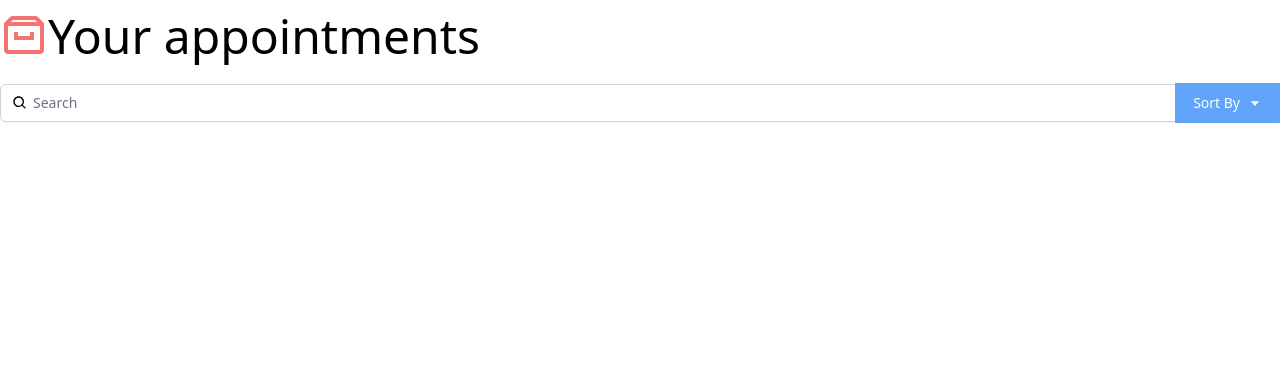
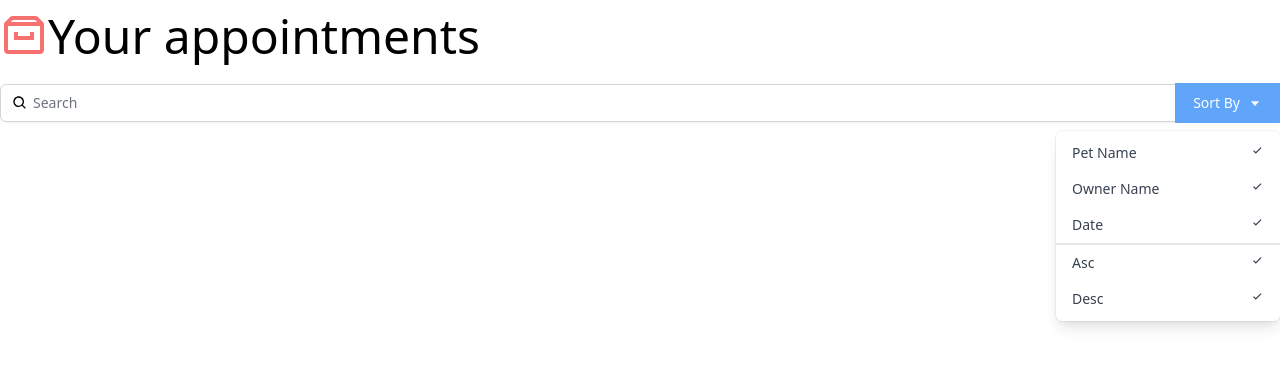
Before and after one commit to cartovarc/react-interface, a React (Create React App) app: page / in a window 1280 px wide. Shown: the top 366 px of the page. Built offline with nearby package versions, Linux system fonts and the light colour scheme.

Commit message:
add DropDown component

```diff
--- a/src/components/Search.js
+++ b/src/components/Search.js
@@ -1,4 +1,29 @@
-import { BiSearch, BiCaretDown } from "react-icons/bi"
+import { BiSearch, BiCaretDown, BiCheck } from "react-icons/bi"
+
+const DropDown = () => {
+    return (
+        <div className="origin-top-right absolute right-0 mt-2 w-56
+        rounded-md shadow-lg bg-white ring-1 ring-black ring-opacity-5">
+            <div className="py-1" role="menu" aria-orientation="vertical" aria-labelledby="options-menu">
+                <div
+                    className="px-4 py-2 text-sm text-gray-700 hover:bg-gray-100 hover:text-gray-900 flex justify-between cursor-pointer"
+                    role="menuitem">Pet Name <BiCheck /></div>
+                <div
+                    className="px-4 py-2 text-sm text-gray-700 hover:bg-gray-100 hover:text-gray-900 flex justify-between cursor-pointer"
+                    role="menuitem">Owner Name  <BiCheck /></div>
+                <div
+                    className="px-4 py-2 text-sm text-gray-700 hover:bg-gray-100 hover:text-gray-900 flex justify-between cursor-pointer"
+                    role="menuitem">Date <BiCheck /></div>
+                <div
+                    className="px-4 py-2 text-sm text-gray-700 hover:bg-gray-100 hover:text-gray-900 flex justify-between cursor-pointer border-gray-1 border-t-2"
+                    role="menuitem">Asc <BiCheck /></div>
+                <div
+                    className="px-4 py-2 text-sm text-gray-700 hover:bg-gray-100 hover:text-gray-900 flex justify-between cursor-pointer"
+                    role="menuitem">Desc <BiCheck /></div>
+            </div>
+        </div>
+    )
+}
 
 const Search = () => {
     return (
@@ -16,6 +41,7 @@
                             className="justify-center px-4 py-2 bg-blue-400 border-2 border-blue-400 text-sm text-white hover:bg-blue-700 focus:outline-none focus:ring-2 focus:ring-offset-2 flex items-center" id="options-menu" aria-haspopup="true" aria-expanded="true">
                             Sort By <BiCaretDown className="ml-2" />
                         </button>
+                        <DropDown />
                     </div>
                 </div>
             </div>
```
